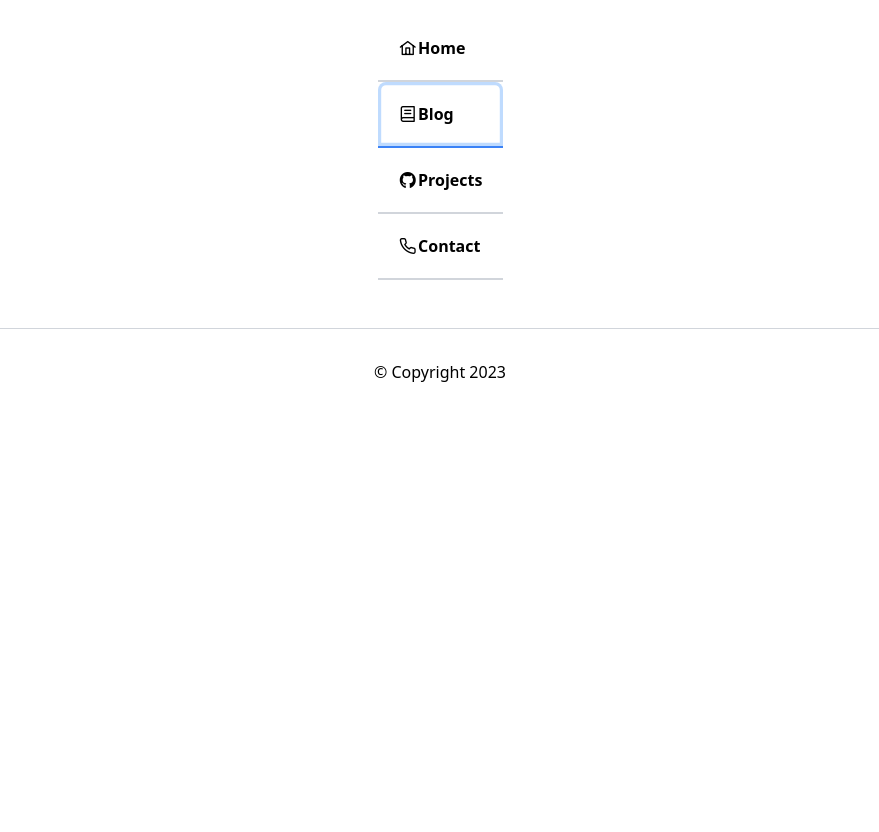
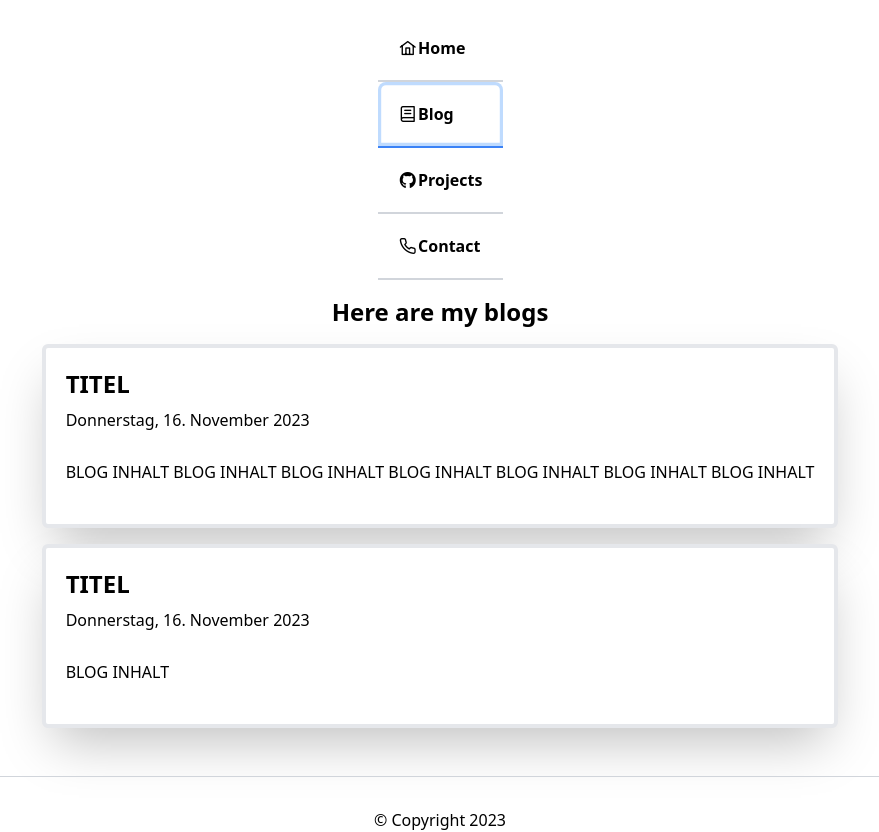
Before and after one commit to dschodits/personal-website, a Vue app in the folder frontend/: page / in a window 1280 px wide. Both pictures are taken after a click on the item "Blog". Shown: the whole page, without its empty margins (200-1079 px from the left). Before the commit the page ends 800 px from the top, so only its background shows below. Built offline with nearby package versions, Linux system fonts and the light colour scheme.

Commit message:
finished styling of blogs

```diff
--- /dev/null
+++ b/frontend/src/components/BlogElement.vue
@@ -0,0 +1,33 @@
+<script setup>
+var options = { weekday: 'long', year: 'numeric', month: 'long', day: 'numeric' };
+defineProps({
+    title: {
+        type: String,
+        required: true
+    },
+    date: {
+        type: Date,
+        required: true
+    },
+    preview: {
+        type: String,
+        required: true
+    }
+})
+</script>
+
+<template>
+    <Card class="mb-4">
+        <template #title> {{ title }} </template>
+        <template #subtitle>
+            <p class="text-black">
+                {{ date.toLocaleDateString("de-AT", options) }}
+            </p>
+        </template>
+        <template #content>
+            {{ preview }}
+        </template>
+    </Card>
+</template>
+
+<style scoped></style>
--- a/frontend/src/router/index.js
+++ b/frontend/src/router/index.js
@@ -15,6 +15,14 @@ const router = createRouter({
       component: ContactView
     },
     {
+      path: '/blog',
+      name: 'blog',
+      // route level code-splitting
+      // this generates a separate chunk (About.[hash].js) for this route
+      // which is lazy-loaded when the route is visited.
+      component: () => import('../views/BlogView.vue')
+    },
+    {
       path: '/about',
       name: 'about',
       // route level code-splitting
--- /dev/null
+++ b/frontend/src/views/BlogView.vue
@@ -0,0 +1,18 @@
+<script setup>
+import BlogElement from '../components/BlogElement.vue';
+</script>
+
+<template>
+    <div class="flex flex-row justify-center">
+        <div class="flex flex-col">
+            <div class="flex justify-center mb-4">
+                <p class="text-2xl font-black">Here are my blogs</p>
+            </div>
+            <BlogElement title="TITEL" :date="new Date()"
+                preview="BLOG INHALT BLOG INHALT BLOG INHALT BLOG INHALT BLOG INHALT BLOG INHALT BLOG INHALT" />
+            <BlogElement title="TITEL" :date="new Date()" preview="BLOG INHALT" />
+        </div>
+    </div>
+</template>
+
+<style></style>
```
